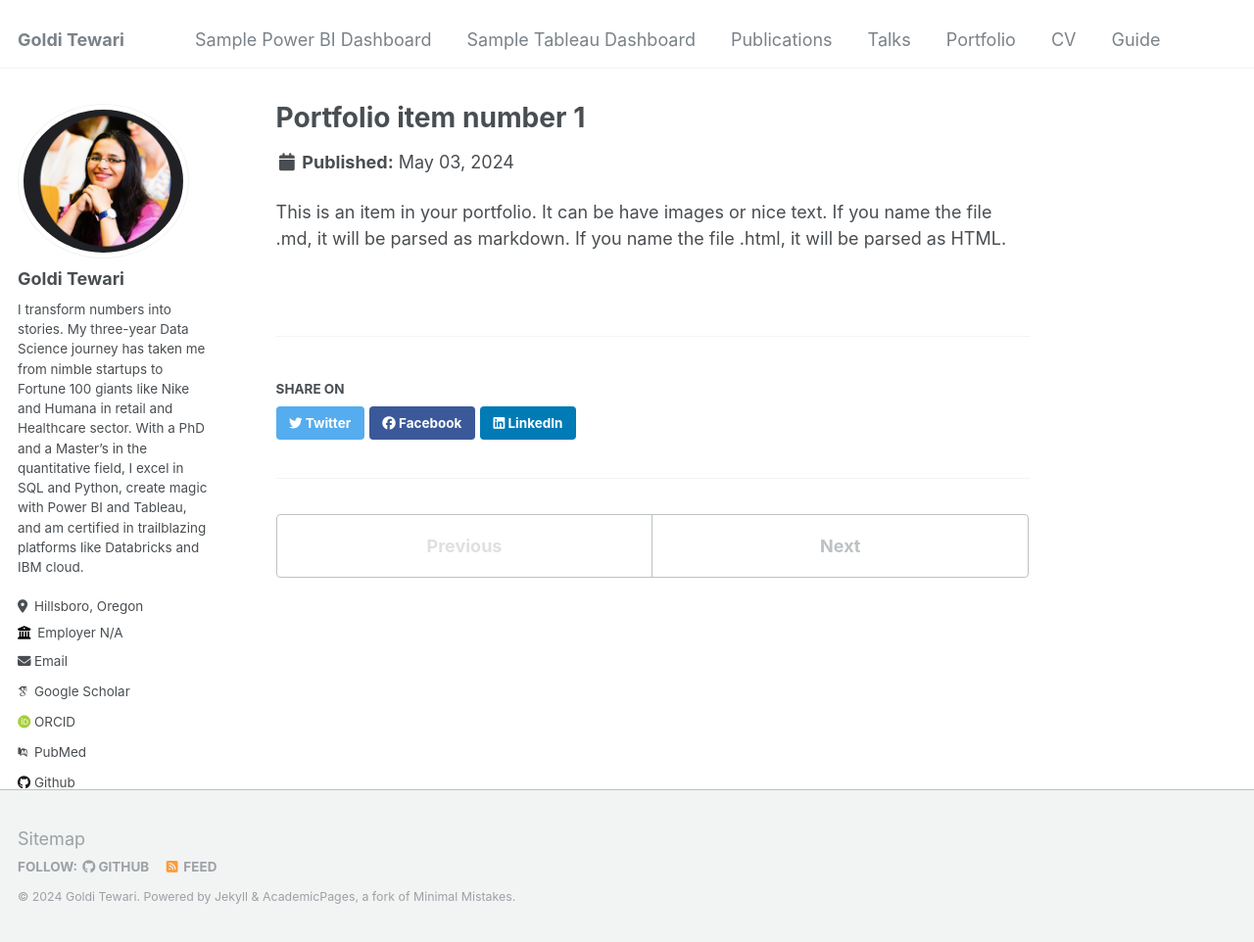
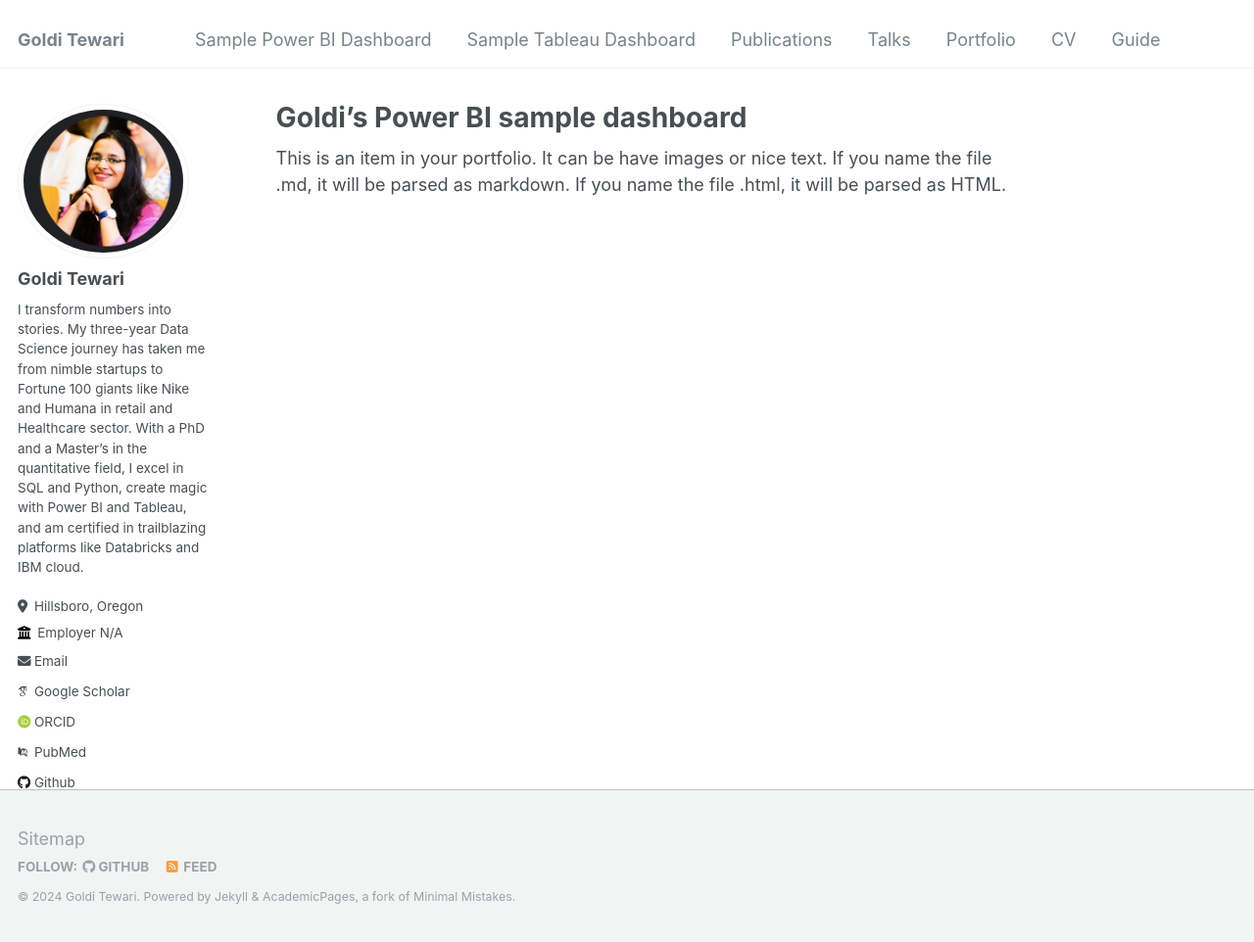
Before and after one commit to golditewari9/golditewari.github.io, a Jekyll site: the page built from Goldi's_Power_BI_sample_dashboard.md, in a window 1280 px wide and 962 px high. Shown: the whole window at 98% size. Built offline with Jekyll 4.4.1, drawn with Linux system fonts in a browser that asks for light colours; some web fonts are replaced.

Commit message:
Update and rename _portfolio/portfolio-1.md to Goldi's_Power_BI_sample_dashboard.md

```diff
--- a/_portfolio/portfolio-1.md
+++ b/Goldi's_Power_BI_sample_dashboard.md
@@ -1,5 +1,5 @@
 ---
-title: "Portfolio item number 1"
+title: "Goldi's Power BI sample dashboard"
 excerpt: "Short description of portfolio item number 1<br/><img src='/images/500x300.png'>"
 collection: portfolio
 ---
```
